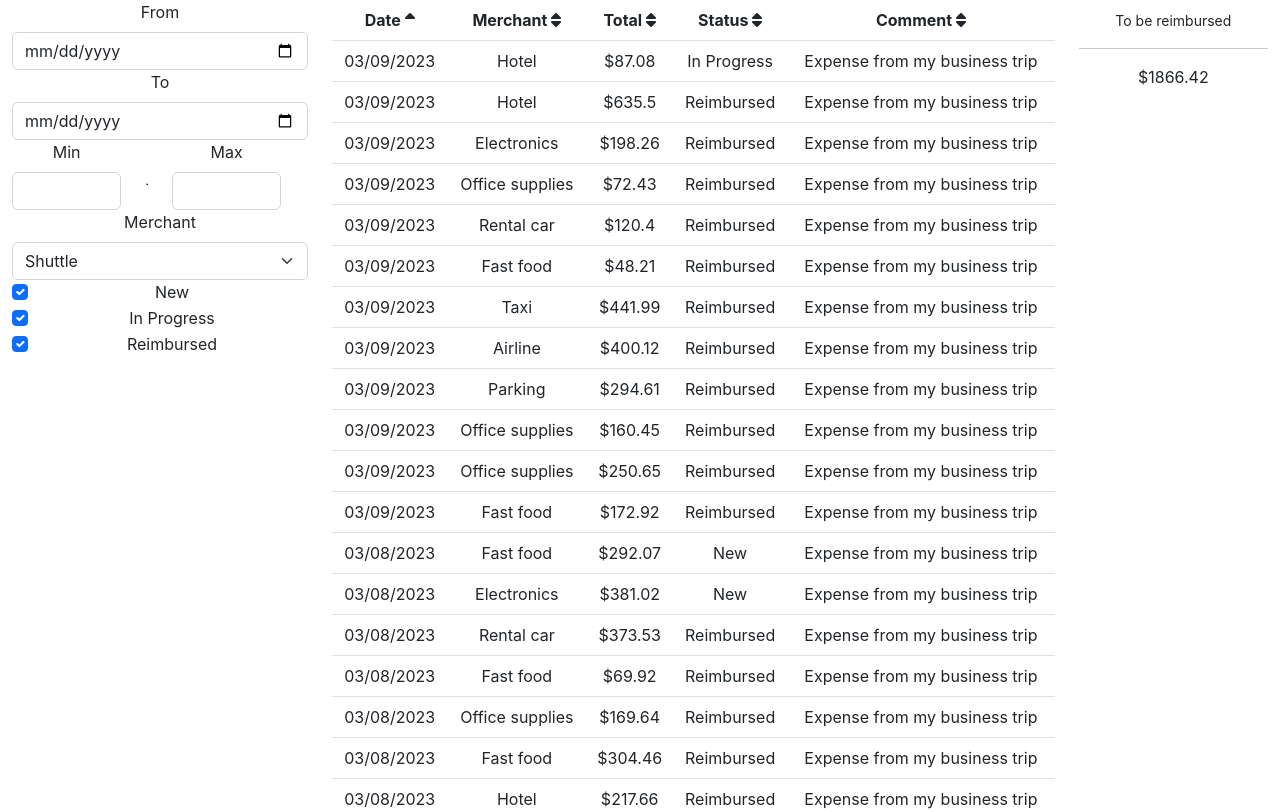
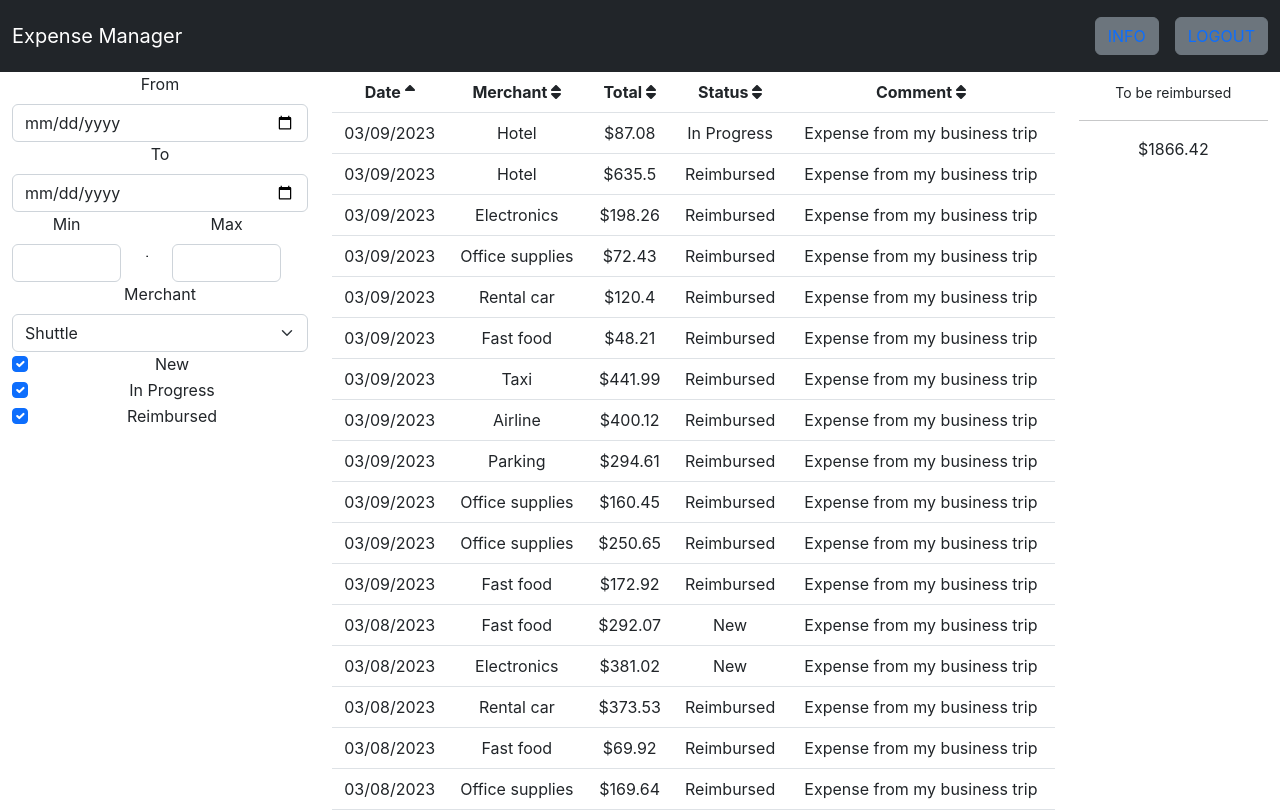
Before and after one commit to Tunzeki/expensemanager, a React (Create React App) app: page / in a window 1280 px wide. Shown: the top 812 px of the page. Built offline with nearby package versions, Linux system fonts and the light colour scheme.

Commit message:
Add top navigation bar

```diff
--- a/src/App.js
+++ b/src/App.js
@@ -294,20 +294,27 @@ function SortCommentAscFunction() {
 }
 
 function ExpensesForm() {
+  const [fromDate, setFromDate] = useState(null);
+  const [toDate, setToDate] = useState(null);
+  const [min, setMin] = useState(null);
+  const [max, setMax] = useState(null);
+  const [merchant, setMerchant] = useState(null);
+  const [status, setStatus] = useState(null);
+
   return (
     <form>
       <div>
         <label for='from' className='form-label'>From</label>
-        <input type="date" id='from' className='form-control' />
+        <input type="date" id='from' value={fromDate} className='form-control' />
       </div>
       <div>
         <label for='to' className='form-label'>To</label>
-        <input type="date" id='to' className='form-control' />
+        <input type="date" id='to' value={toDate} className='form-control' />
       </div>
       <div className='row'>
         <div className='col-5'>
           <label for='min' className='form-label'>Min</label>
-          <input type="number" id='min' className='form-control' />
+          <input type="number" id='min' value={min} className='form-control' />
         </div>
         <div className='col-1'>
           <label className='form-label'></label>
@@ -315,12 +322,12 @@ function ExpensesForm() {
         </div>
         <div className='col-5'>
           <label for='max' className='form-label'>Max</label>
-          <input type="number" id='max' className='form-control' />
+          <input type="number" id='max' value={max} className='form-control' />
         </div>
       </div>
       <div>
         <label for='to' className='form-label'>Merchant</label>
-        <select id='to' className='form-select'>
+        <select id='to' value={merchant} className='form-select'>
           <option value='shuttle'>Shuttle</option>
           <option value='fast food'>Fast food</option>
           <option value='electronics'>Electronics</option>
@@ -453,6 +460,19 @@ function ExpensesTable({ data }) {
 
 
   return (
+    <div>
+      <nav className="navbar bg-dark navbar-dark py-3">
+        <div className="container-fluid">
+          <span className="navbar-brand">Expense Manager</span>
+          <div>
+            <button type="button" className="btn btn-secondary text-primary me-3">INFO</button>
+            <button type="button" className="btn btn-secondary text-primary">LOGOUT</button>
+          </div>
+
+        </div>
+
+
+      </nav>
       <div className='container-fluid'>
         <div className='row'>
           <div className='col-3'>
@@ -504,7 +524,7 @@ function ExpensesTable({ data }) {
               ${
                 expenses.filter(
                   (a) => a.status === "New"
-              ).reduce((x,y) => x + y.total, 0).toFixed(2)
+                ).reduce((x, y) => x + y.total, 0).toFixed(2)
               }
             </div>
 
@@ -513,7 +533,7 @@ function ExpensesTable({ data }) {
 
         </div>
       </div>
-
+    </div>
 
   );
 }
```
Lines whose indentation alone changed are shown as unchanged.
